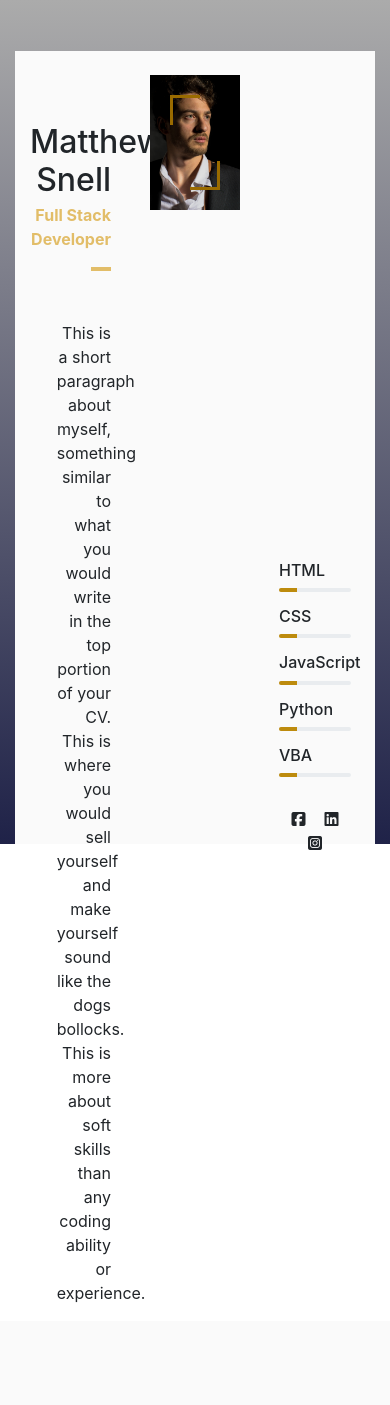
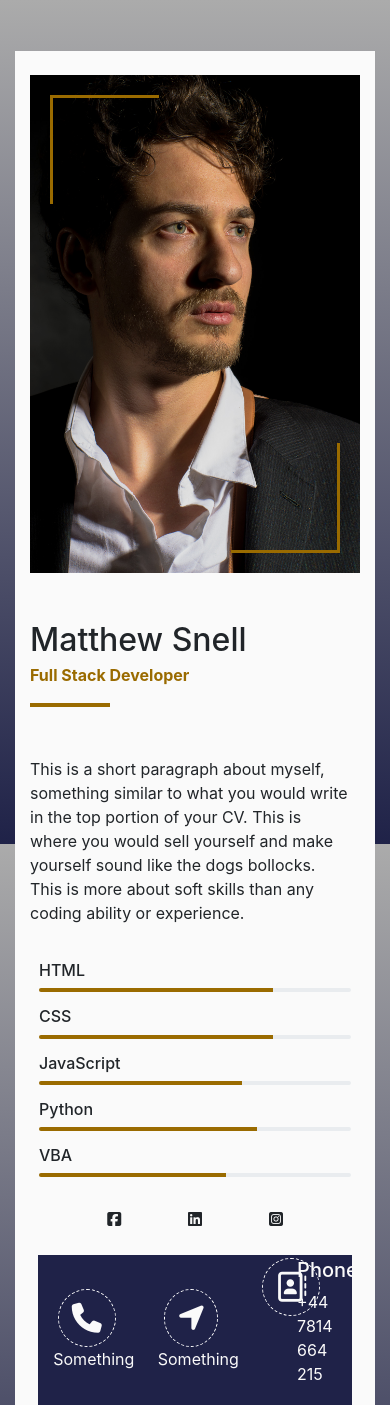
Before and after one commit to Matte-gtr/online_CV, a Django app: page / in a window 390 px wide. Before the commit the page ends 1302 px from the top, so only its background shows below. Run offline with Django 3.2, Linux system fonts and the light colour scheme; some libraries are stand-ins or nearby versions.

Commit message:
add footer and responsive containers for phone & tablet

```diff
--- a/home/templates/home/home.html
+++ b/home/templates/home/home.html
@@ -17,38 +17,37 @@
         <div class="skill">
             <h6>HTML</h6>
             <div class="progress">
-                <div class="progress-bar" role="progressbar" style="width: 25%" aria-valuenow="25" aria-valuemin="0" aria-valuemax="100"></div>
+                <div class="progress-bar" role="progressbar" style="width: 75%" aria-valuenow="25" aria-valuemin="0" aria-valuemax="100"></div>
             </div>
         </div>
         <div class="skill">
             <h6>CSS</h6>
             <div class="progress">
-                <div class="progress-bar" role="progressbar" style="width: 25%" aria-valuenow="25" aria-valuemin="0" aria-valuemax="100"></div>
+                <div class="progress-bar" role="progressbar" style="width: 75%" aria-valuenow="25" aria-valuemin="0" aria-valuemax="100"></div>
             </div>
         </div>
         <div class="skill">
             <h6>JavaScript</h6>
             <div class="progress">
-                <div class="progress-bar" role="progressbar" style="width: 25%" aria-valuenow="25" aria-valuemin="0" aria-valuemax="100"></div>
+                <div class="progress-bar" role="progressbar" style="width: 65%" aria-valuenow="25" aria-valuemin="0" aria-valuemax="100"></div>
             </div>
         </div>
         <div class="skill">
             <h6>Python</h6>
             <div class="progress">
-                <div class="progress-bar" role="progressbar" style="width: 25%" aria-valuenow="25" aria-valuemin="0" aria-valuemax="100"></div>
+                <div class="progress-bar" role="progressbar" style="width: 70%" aria-valuenow="25" aria-valuemin="0" aria-valuemax="100"></div>
             </div>
         </div>
         <div class="skill">
             <h6>VBA</h6>
             <div class="progress">
-                <div class="progress-bar" role="progressbar" style="width: 25%" aria-valuenow="25" aria-valuemin="0" aria-valuemax="100"></div>
+                <div class="progress-bar" role="progressbar" style="width: 60%" aria-valuenow="25" aria-valuemin="0" aria-valuemax="100"></div>
             </div>
         </div>
         <div class="social-media text-center">
             <i class="fab fa-facebook-square"></i>
             <i class="fab fa-linkedin"></i>
             <i class="fab fa-instagram-square"></i>
-            {{ data }}
         </div>
     </div>
 {% endblock %}
--- a/static/css/base.css
+++ b/static/css/base.css
@@ -1,15 +1,15 @@
 /*------- general -------*/
 
 .bg-gradient {
-    height: 100vh;
     background-image: linear-gradient(
     180deg, #ababab, #1f2248);
     padding-top: 6vh;
+    background-attachment: fixed;
 }
 
 .content-container {
     background-color: #fafafa;
-    height: 94vh;
+    min-height: 94vh;
 }
 
 /*-Navbar-*/
@@ -56,10 +56,14 @@ ul li a i {
 
 /*------- Home Page -------*/
 
+.intro-paragraph {
+    margin-top: 50px;
+}
+
 .quarter-width {
     width: 25%;
-    margin-right: 0;
-    border-top: 4px solid #e2bd68;
+    margin-left: 0;
+    border-top: 4px solid #9a6b00;
 }
 
 .portrait-container {
@@ -104,13 +108,8 @@ ul li a i {
 }
 
 .bold-gold {
-    color: #e2bd68;
+    color: #9a6b00;
     font-weight: bold;
-}
-
-.intro-paragraph {
-    padding-left: 33%;
-    margin-top: 50px;
 }
 
 .skills-section {
@@ -126,7 +125,7 @@ ul li a i {
 }
 
 .progress-bar {
-    background-color: #bd8b0d;
+    background-color: #9a6b00;
 }
 
 .social-media {
@@ -136,3 +135,38 @@ ul li a i {
 .fab {
     padding: 0 10%;
 }
+
+/*Lower banner*/
+
+.banner {
+    width: 95%;
+    height: 150px;
+    margin: auto;
+    margin-top: 20px;
+    background-color: #1f2248;
+    color: #fafafa;
+}
+
+.lg-border  {
+    border: 1px dashed white;
+    padding: 13px;
+    font-size: 30px;
+    border-radius: 50%;
+    margin-right: 10%;
+}
+
+/*-Media queries-*/
+
+@media (min-width: 992px) {
+    .intro {
+        text-align: right;
+    }
+    .intro-paragraph {
+        padding-left: 33%;
+        padding-right: 0;
+    }
+    .quarter-width {
+        margin-right: 0;
+        margin-left: auto;
+    }
+}
--- a/templates/base.html
+++ b/templates/base.html
@@ -50,12 +50,12 @@
                     </ul>
                 </div>
             </div>
-            <div class="row mt-4">
-                <div class="col-4 text-right pr-4">
+            <div class="row mt-4 mb-4">
+                <div class="order-2 order-lg-1 col-12 col-md-6 col-lg-4 intro pr-4">
                     {% block left-content %}
                     {% endblock %}
                 </div>
-                <div class="col-4">
+                <div class="order-1 order-lg-2 col-12 col-md-6 col-lg-4">
                     <div class="portrait-container">
                         <img src="{% static 'images/portrait.jpg' %}" alt="portrait" class="portrait">
                         <div class="overlay">
@@ -64,9 +64,36 @@
                         </div>
                     </div>
                 </div>
-                <div class="col-4 pl-4 pr-4 m-auto">
+                <div class="order-3 col-12 col-md-6 col-lg-4 pl-4 pr-4 m-auto">
                     {% block right-content %}
                     {% endblock %}
+                </div>
+            </div>
+            <div class="row banner text-center">
+                <div class="col-4 m-auto">
+                    <i class="lg-border fas fa-phone"></i>
+                    Something
+                </div>
+                <div class="col-4 m-auto">
+                    <i class="lg-border fas fa-location-arrow"></i>
+                    Something
+                </div>
+                <div class="col-4 m-auto">
+                    <div class="row">
+                        <div class="col-4"><i class="lg-border far fa-address-book"></i></div>
+                        <div class="col-8 text-left">
+                            <div class="row">
+                                <div class="col">
+                                    <h5>Phone</h5>
+                                </div>
+                            </div>
+                            <div class="row">
+                                <div class="col">
+                                    <p>+44 7814 664 215</p>
+                                </div>
+                            </div>
+                        </div>
+                    </div>
                 </div>
             </div>
         </div>
```
